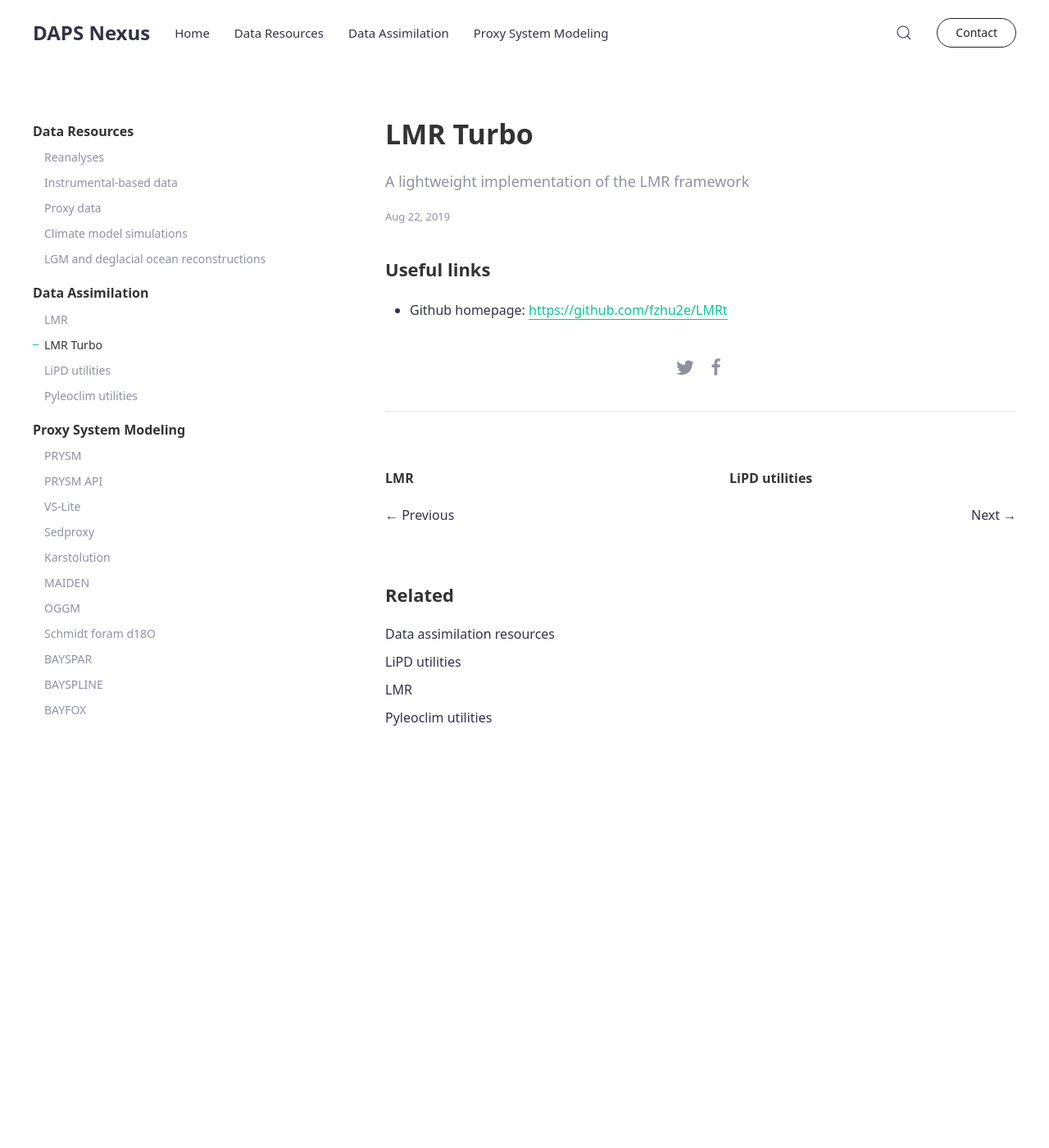
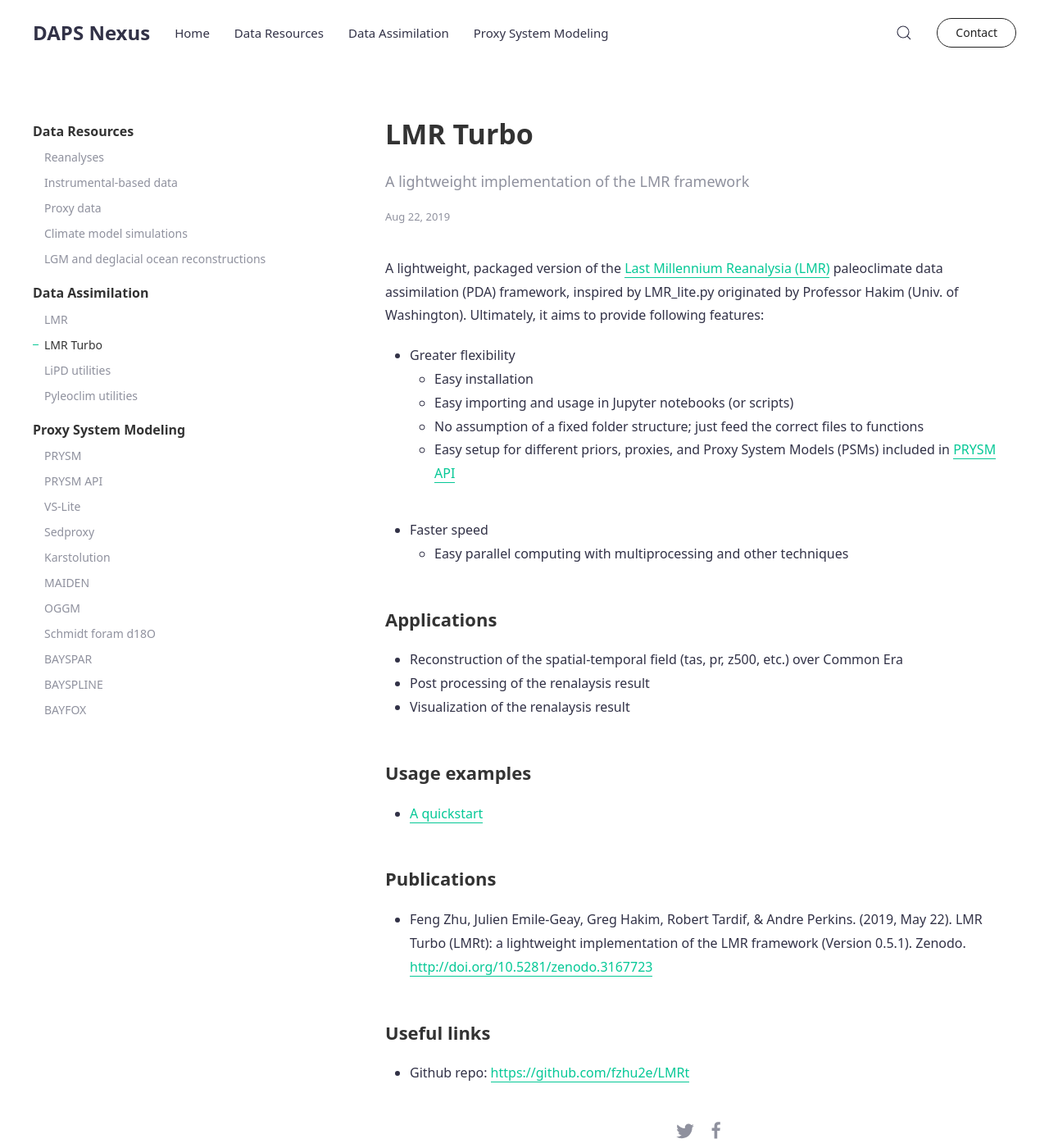
Before and after one commit to daps-pages/daps-pages.github.io, a Jekyll site: the page built from _docs/lmrt.md, in a window 1280 px wide and 1400 px high. Shown: the whole window at 82% size. Built offline with Jekyll 4.4.1, drawn with Linux system fonts in a browser that asks for light colours.

Commit message:
Add more details about LMRt

```diff
--- a/_docs/lmrt.md
+++ b/_docs/lmrt.md
@@ -4,6 +4,31 @@ subtitle: A lightweight implementation of the LMR framework
 tags: [LMR, LMRt, DA]
 ---
 
+A lightweight, packaged version of the [Last Millennium Reanalysia (LMR)](https://github.com/modons/LMR) paleoclimate data assimilation (PDA) framework,
+inspired by LMR_lite.py originated by Professor Hakim (Univ. of Washington).
+Ultimately, it aims to provide following features:
+
++ Greater flexibility
+    + Easy installation
+    + Easy importing and usage in Jupyter notebooks (or scripts)
+    + No assumption of a fixed folder structure; just feed the correct files to functions
+    + Easy setup for different priors, proxies, and Proxy System Models (PSMs) included in [PRYSM API](https://github.com/fzhu2e/prysm-api)
++ Faster speed
+    + Easy parallel computing with multiprocessing and other techniques
+
+
+### Applications
+
++ Reconstruction of the spatial-temporal field (tas, pr, z500, etc.) over Common Era
++ Post processing of the renalaysis result
++ Visualization of the renalaysis result
+
+### Usage examples
++ [A quickstart](https://nbviewer.jupyter.org/github/fzhu2e/LMRt/blob/master/notebooks/01.lmrt_quickstart.ipynb)
+
+### Publications
++ Feng Zhu, Julien Emile-Geay, Greg Hakim, Robert Tardif, & Andre Perkins.  (2019, May 22). LMR Turbo (LMRt): a lightweight implementation of the LMR framework (Version 0.5.1). Zenodo. <http://doi.org/10.5281/zenodo.3167723>
+
 ### Useful links
 
-+ Github homepage: <https://github.com/fzhu2e/LMRt>
++ Github repo: <https://github.com/fzhu2e/LMRt>
```
Also changed, not shown: _docs/oggm.md (+1 -1 lines).
